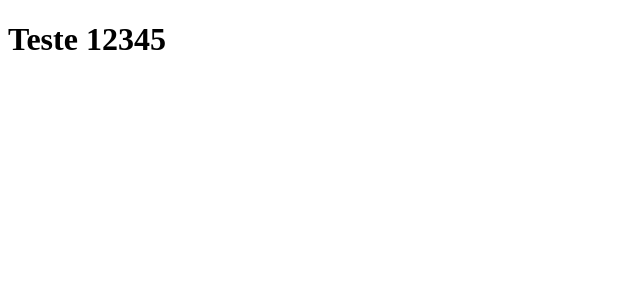
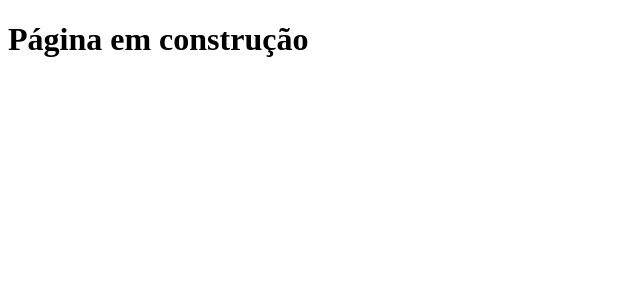
Before and after one commit to paulognu/clone-tabnews, a Next.js app: page / in a window 1280 px wide. Shown: the top 300 px of the page, without its empty margins (0-640 px from the left). Built offline with nearby package versions, Linux system fonts and the light colour scheme.

Commit message:
atualizando a página principal

```diff
--- a/pages/index.js
+++ b/pages/index.js
@@ -1,5 +1,5 @@
 const Home = () => {
-  return <h1>Teste 12345</h1>;
+  return <h1>Página em construção</h1>;
 };
 
 export default Home;
```
